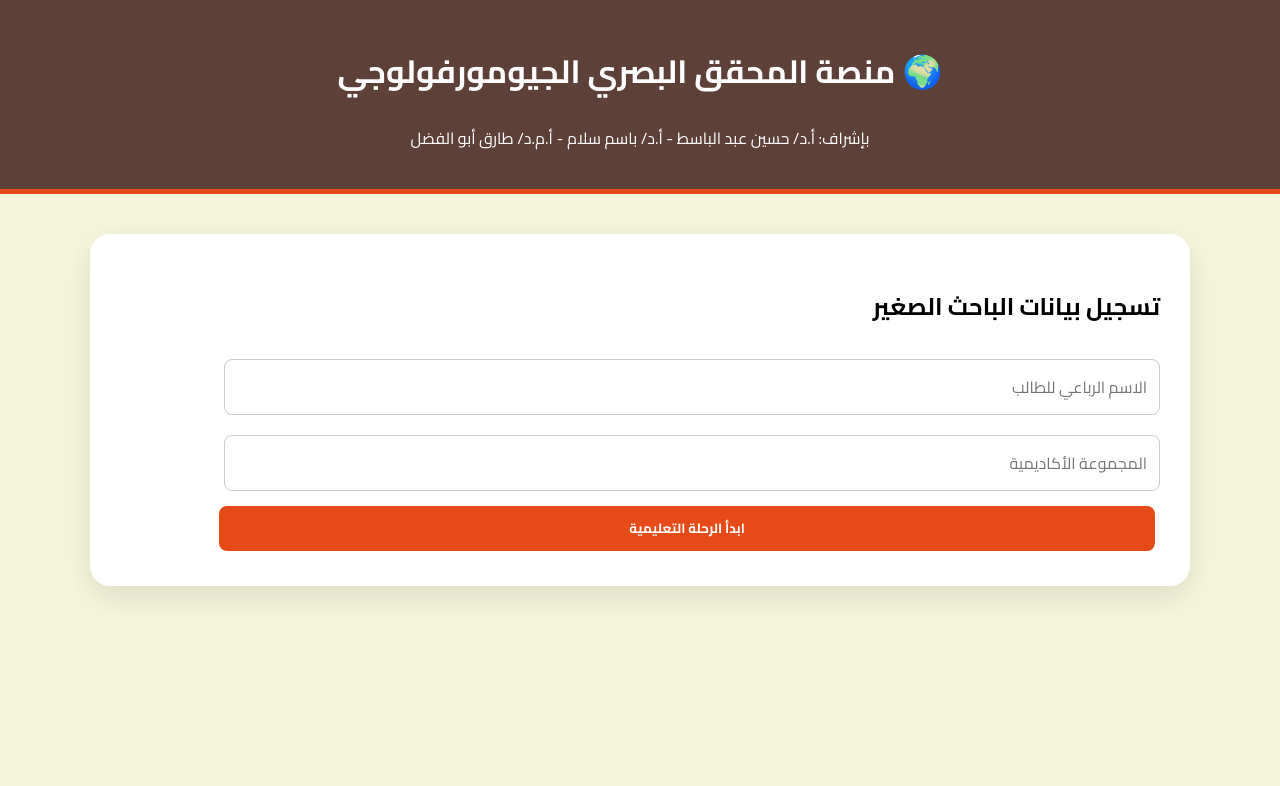
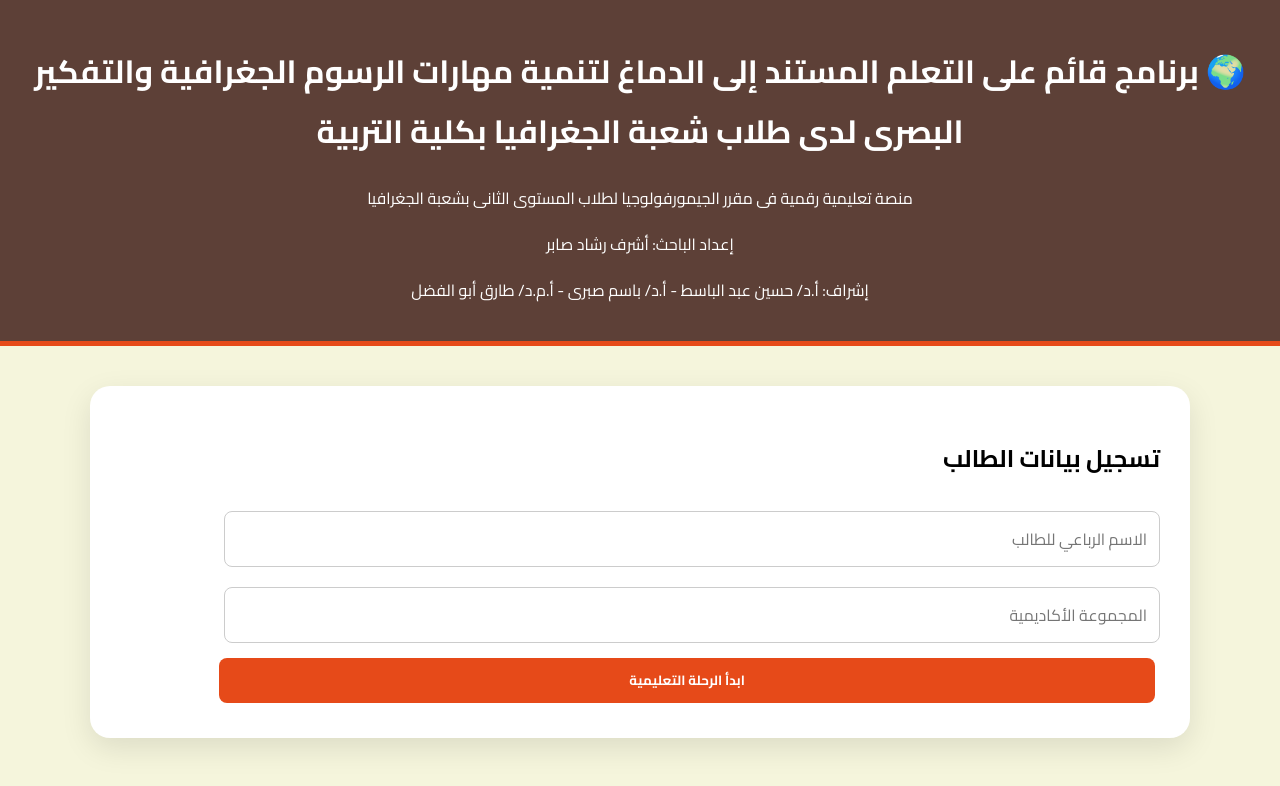
Before and after one commit to drashrafrashad-hue/Visual-Geomorphology, a plain HTML site: page index.html in a window 1280 px wide. Drawn offline with Linux system fonts and the light colour scheme.

Commit message:
Update index.html

```diff
--- a/index.html
+++ b/index.html
@@ -61,13 +61,15 @@
 <body>
 
 <header>
-    <h1>🌍 منصة المحقق البصري الجيومورفولوجي</h1>
-    <p>بإشراف: أ.د/ حسين عبد الباسط - أ.د/ باسم سلام - أ.م.د/ طارق أبو الفضل</p>
+    <h1>🌍 برنامج قائم على التعلم المستند إلى الدماغ لتنمية مهارات الرسوم الجغرافية والتفكير البصرى لدى طلاب شعبة الجغرافيا بكلية التربية</h1>
+    <p>منصة تعليمية رقمية فى مقرر الجيمورفولوجيا لطلاب المستوى الثانى بشعبة الجغرافيا</p>
+    <p>إعداد الباحث: أشرف رشاد صابر</p>
+    <p>إشراف: أ.د/ حسين عبد الباسط - أ.د/ باسم صبرى - أ.م.د/ طارق أبو الفضل</p>
 </header>
 
 <div class="container">
     <div id="login-screen">
-        <h2>تسجيل بيانات الباحث الصغير</h2>
+        <h2>تسجيل بيانات الطالب</h2>
         <input type="text" id="s-name" placeholder="الاسم الرباعي للطالب" style="width:90%; margin:10px auto;">
         <input type="text" id="s-group" placeholder="المجموعة الأكاديمية" style="width:90%; margin:10px auto;">
         <button class="btn btn-main" style="width:90%;" onclick="start()">ابدأ الرحلة التعليمية</button>
```
